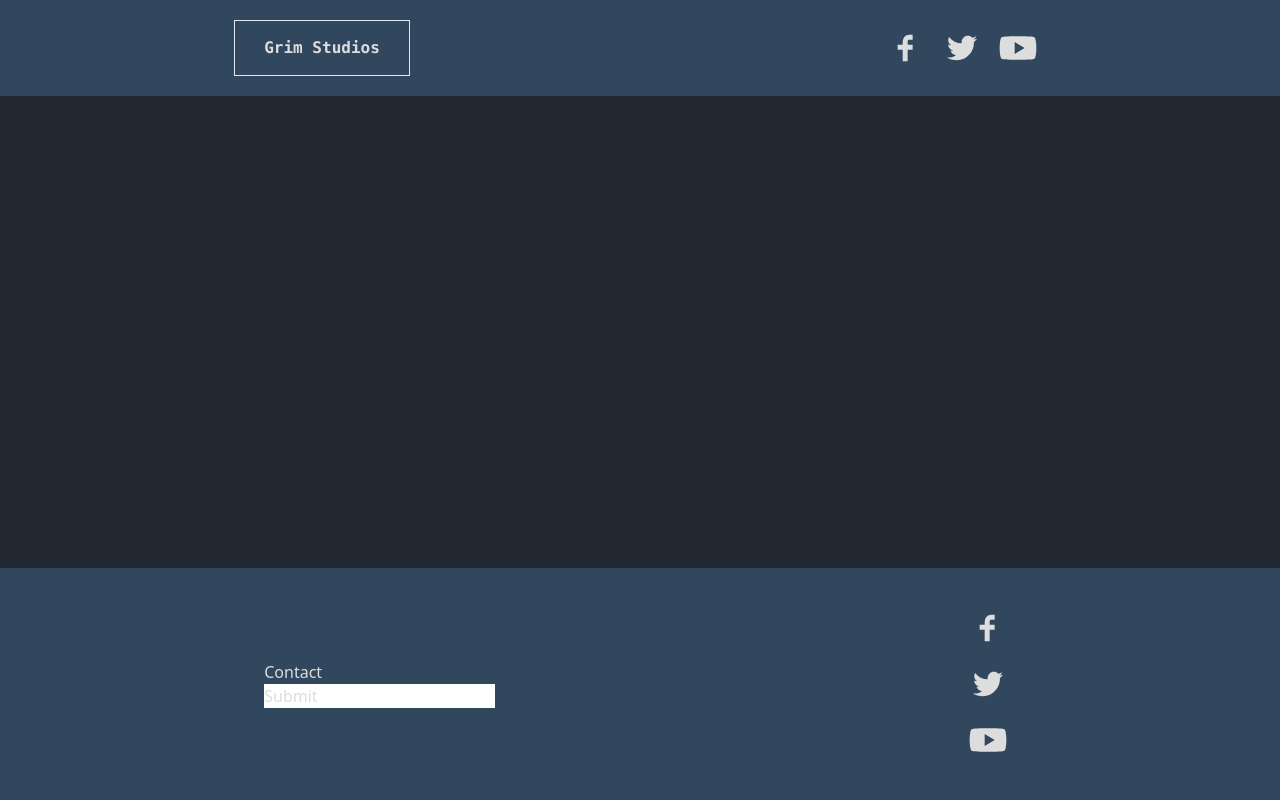
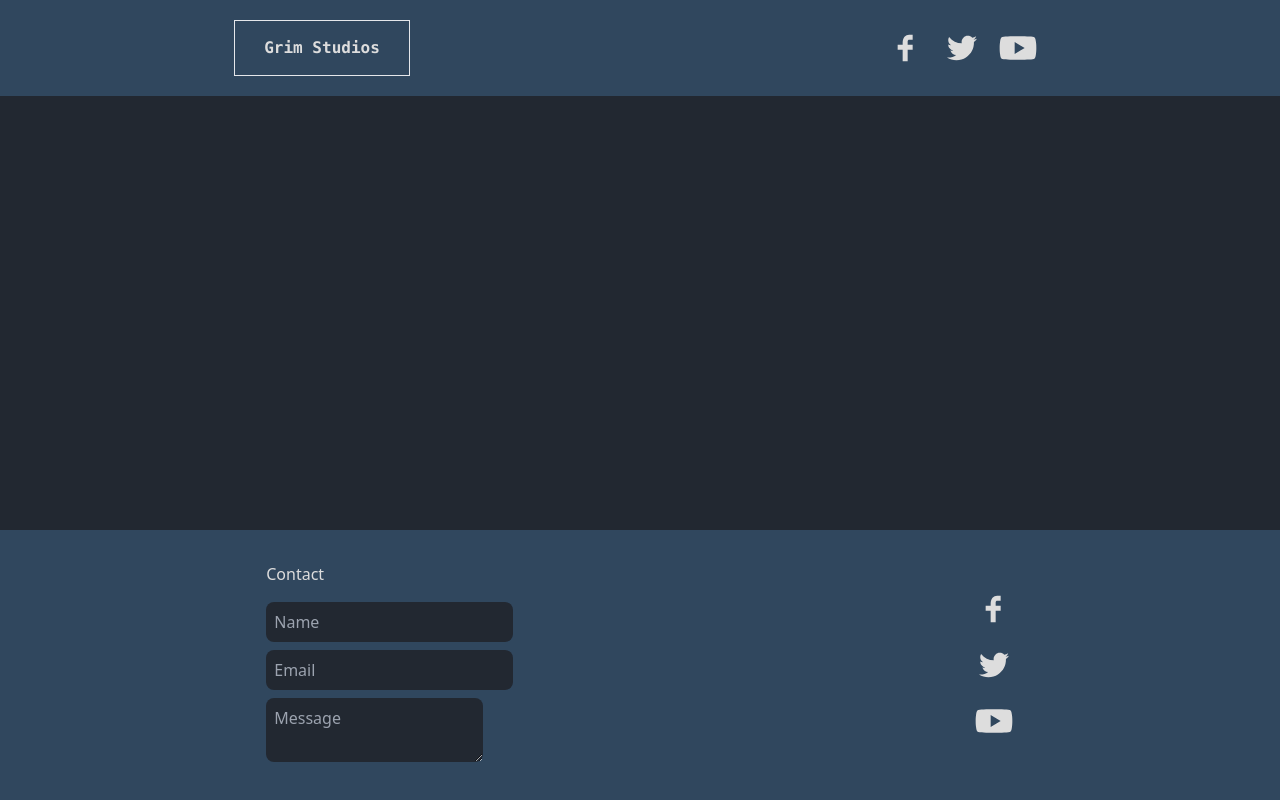
Before and after one commit to parsTroy/project-grim-1, a React (Create React App) app: page / in a window 1280 px wide. Built offline with nearby package versions, Linux system fonts and the light colour scheme.

Commit message:
footer styling

```diff
--- a/src/components/Footer/Footer.jsx
+++ b/src/components/Footer/Footer.jsx
@@ -5,10 +5,17 @@ export const Footer = () => {
   return (
     <div className='bg-[#30475e] w-[100vw] flex justify-around items-center absolute bottom-0 p-8'>
       <div>
-        <h4>Contact</h4>
-        <form>
-          <label htmlFor=''></label>
-          <input type='text' value='Submit' />
+        <h4 className='ml-2'>Contact</h4>
+        <form className='mt-2'>
+          <div>
+            <input type='text' placeholder='Name' className='w-54' />
+          </div>
+          <div>
+            <input type='email' placeholder='Email' className='w-54' />
+          </div>
+          <div>
+            <textarea placeholder='Message' className='w-[217px]' />
+          </div>
         </form>
       </div>
       <div className='grid text-center'>
--- a/src/index.css
+++ b/src/index.css
@@ -17,3 +17,12 @@ body {
   background-color: var(--bg-color);
   color: var(--txt-color);
 }
+
+input,
+textarea {
+  background-color: var(--bg-color);
+  border-radius: 0.5rem;
+  padding: 0.5rem;
+  margin-top: 0.5rem;
+  margin-left: 0.5rem;
+}
```
